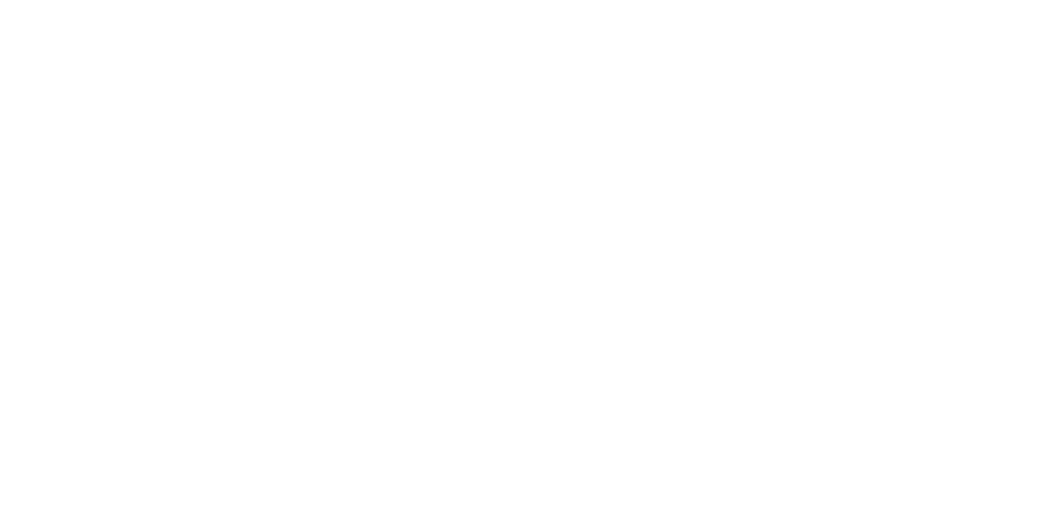
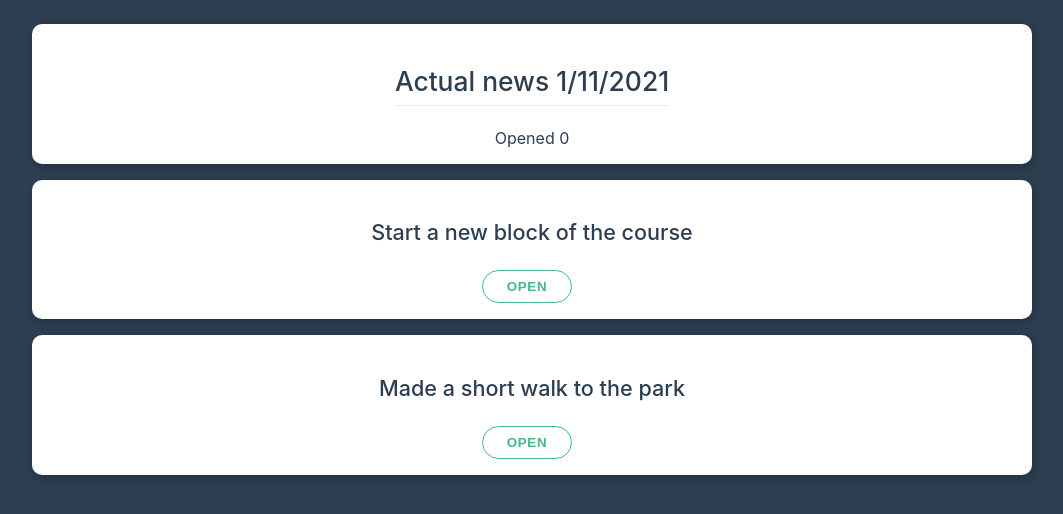
Before and after one commit to OlgaJaer/vue3-cli, a Vue app: page / in a window 1280 px wide. Shown: the top 514 px of the page, without its empty margins (108-1171 px from the left). Built offline with nearby package versions, Linux system fonts and the light colour scheme.

Commit message:
lesson 7 - emit events

```diff
--- a/public/index.html
+++ b/public/index.html
@@ -1,5 +1,5 @@
 <!DOCTYPE html>
-<html lang="">
+<html lang="en">
   <head>
     <meta charset="utf-8">
     <meta http-equiv="X-UA-Compatible" content="IE=edge">
--- a/src/App.vue
+++ b/src/App.vue
@@ -1,17 +1,57 @@
 <template>
-  <div>
+  <div class="container pt-1">
+    <div class="card center">
+      <h2>Actual news {{now}} </h2>
+      <span>Opened {{ openRate }} </span>
+    </div>
+
+    <app-news
+    v-for="item in news"
+    :key="item.id"
+    :title="item.title"
+    :id="item.id"
+    :is-open="item.isOpen"
+    @open-news="openNews"
+    ></app-news>
 
   </div>
 </template>
 
 <script>
+import AppNews from './AppNews'
+
 export default {
-  name: 'App',
+  data () {
+    return {
+      now: new Date().toLocaleDateString(),
+      news: [
+        {
+          title: 'Start a new block of the course',
+          id: 1,
+          isOpen: false
+        },
+        {
+          title: 'Made a short walk to the park',
+          id: 2,
+          isOpen: false
+        }
+      ],
+      openRate: 0
+    }
+  },
+  methods: {
+    openNews (data, data2) {
+      this.openRate++
+      console.log(data, data2)
+    }
+  },
   components: {
+    AppNews
   }
 }
+
 </script>
 
-<style>
+<style >
 
 </style>
--- /dev/null
+++ b/src/AppNews.vue
@@ -0,0 +1,44 @@
+<template>
+  <div class="card center" >
+      <h3>{{ title }}</h3>
+      <button class="btn" @click="open">{{isOpenLocale ? 'Close' : 'Open'}} </button>
+      <p v-if="isOpenLocale">Lorem ipsum dolor, sit amet consectetur adipisicing elit. Fuga sunt necessitatibus, deleniti officiis, iusto ab modi culpa sed cupiditate ratione, at aut quam eligendi. Pariatur, adipisci? Aliquid voluptatum placeat animi?</p>
+    </div>
+</template>
+
+<script>
+export default {
+  // props: ['title'],
+  props: {
+    title: {
+      type: String,
+      required: true
+    },
+    id: {
+      type: Number,
+      required: true
+    },
+    isOpen: {
+      type: Boolean,
+      required: false,
+      default: true,
+      validator (value) {
+        return true
+      }
+    }
+  },
+  data () {
+    return {
+      isOpenLocale: this.isOpen
+    }
+  },
+  methods: {
+    open () {
+      this.isOpenLocale = !this.isOpenLocale
+      if (this.isOpenLocale) {
+        this.$emit('open-news', 42, 24)
+      }
+    }
+  }
+}
+</script>
--- /dev/null
+++ b/src/TheHeader.vue
@@ -0,0 +1,16 @@
+<template>
+  <h1>Template title</h1>
+  <h2>{{title}}</h2>
+  <p>Lorem ipsum dolor sit amet consectetur, adipisicing elit. Numquam nesciunt quod soluta nihil sed cum non itaque recusandae quis vero omnis quam accusantium magnam quos iusto, nisi amet. In, eos?
+  </p>
+</template>
+
+<script>
+export default {
+  data () {
+    return {
+      title: 'New Title for Header'
+    }
+  }
+}
+</script>
```
Also changed, not shown: src/main.js (+6 -1 lines).
